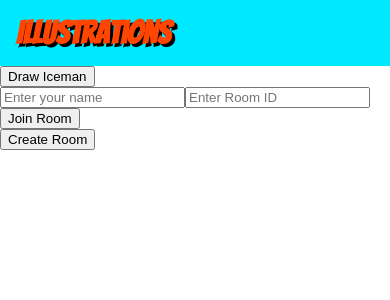
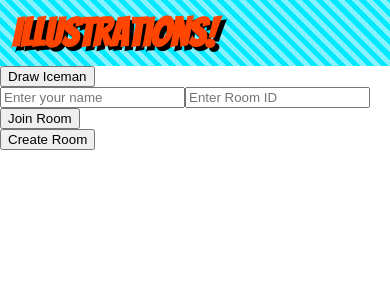
Before and after one commit to etseng02/illustrations, a React (Create React App) app: page / in a window 390 px wide. Shown: the top 300 px of the page. Built offline with nearby package versions, Linux system fonts and the light colour scheme; no server answers.

Commit message:
Added pattern to header and moved header css to a different component css file

```diff
--- /dev/null
+++ b/src/components/Header.css
@@ -0,0 +1,49 @@
+header {
+  display: flex;
+  flex-direction: row;
+  padding: 1rem;
+  /* background-color: #00eaff; */
+  background: repeating-linear-gradient(
+  45deg,
+  #00E9FF,
+  #00E9FF 5px,
+  #87F2FB 5px,
+  #87F2FB 10px
+);
+  margin:0;
+}
+
+h1#logo {
+  display: flex;
+  font-family: 'Bangers', cursive;
+  font-size: 4em;
+  color: orangered;
+  /* text-shadow: 2px 2px orangered; */
+  margin:0;
+  text-shadow: 4px 4px black;
+  /* margin-left: 0.75em; */
+}
+
+h1#room {
+  display: flex;
+  margin:0;
+  float:right;
+  text-align: right;
+  margin-left:auto;
+  margin-right:0;
+}
+
+
+/* MOBILE VIEW DOWN BELOW THIS LINE */
+
+@media (max-width: 600px) {
+
+  h1#logo {
+    font-size: 2.5em;
+  }
+
+  header {
+    padding: 0.75rem;
+  }
+
+}
--- a/src/components/Header.js
+++ b/src/components/Header.js
@@ -1,11 +1,13 @@
 import React, { Fragment } from 'react';
+
+import "./Header.css";
 
 export default function Header(props) {
 
   return (
     <Fragment>
       <header>
-        <h1 id="logo">Illustrations</h1>
+        <h1 id="logo">Illustrations!</h1>
         <h1 id="room">{props.room}</h1>
       </header>
 
--- a/src/index.css
+++ b/src/index.css
@@ -14,46 +14,3 @@
   font-family: source-code-pro, Menlo, Monaco, Consolas, "Courier New",
     monospace;
 }
-
-header {
-  display: flex;
-  flex-direction: row;
-  padding: 1rem;
-  background-color: #00eaff;
-  margin:0;
-}
-
-h1#logo {
-  display: flex;
-  font-family: 'Bangers', cursive;
-  font-size: 4em;
-  color: orangered;
-  /* text-shadow: 2px 2px orangered; */
-  margin:0;
-  text-shadow: 3px 3px black;
-}
-
-h1#room {
-  display: flex;
-  margin:0;
-  float:right;
-  text-align: right;
-  margin-left:auto;
-  margin-right:0;
-}
-
-
-/* MOBILE VIEW DOWN BELOW THIS LINE */
-
-@media (max-width: 600px) {
-
-  h1#logo {
-    font-size: 2em;
-  }
-
-  header {
-    display: flex;
-
-  }
-
-}
```
